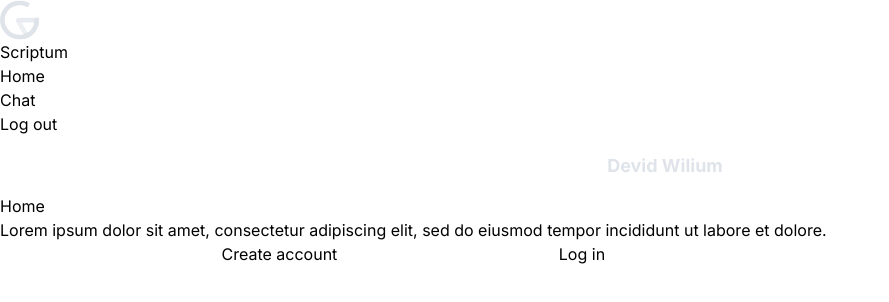
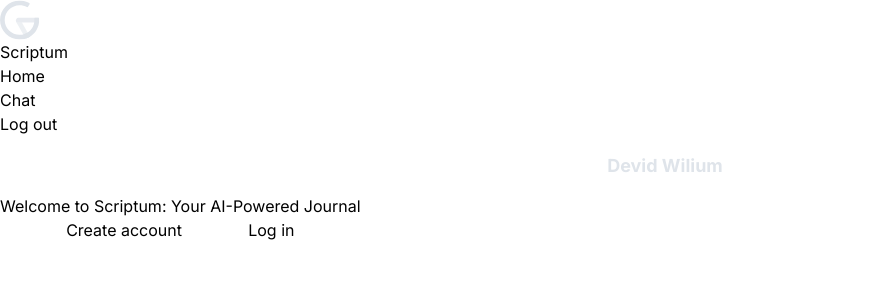
Before and after one commit to yanakolajara/Scriptum, a React (Vite) app in the folder client/: page / in a window 1280 px wide. Shown: the top 302 px of the page, without its empty margins (0-889 px from the left). Built offline with nearby package versions, Linux system fonts and the light colour scheme; no server answers.

Commit message:
feat(home): Replaced welcome placeholder

```diff
--- a/client/src/features/Home/Home.jsx
+++ b/client/src/features/Home/Home.jsx
@@ -1,6 +1,7 @@
 import React from 'react';
 import { useNavigate } from 'react-router-dom';
 import { useAuthContext } from '../../providers/auth.provider';
+import { Cta } from 'components/Cta';
 
 const tempStyle = {
   display: 'flex',
@@ -19,12 +20,7 @@ export default function Home() {
   return (
     <main style={tempStyle}>
       <article>
-        <h1>Home</h1>
-        <p>
-          Lorem ipsum dolor sit amet, consectetur adipiscing elit, sed do
-          eiusmod tempor incididunt ut labore et dolore.{' '}
-        </p>
-
+        <h1>Welcome to Scriptum: Your AI-Powered Journal</h1>
         <section
           style={{
             display: 'flex',
@@ -32,8 +28,8 @@ export default function Home() {
             justifyContent: 'space-evenly',
           }}
         >
-          <a href='/register'>Create account</a>
-          <a href='/login'>Log in</a>
+          <Cta>Create account</Cta>
+          <Cta>Log in</Cta>
         </section>
       </article>
       <article>{/* <img src='' alt='hero' /> */}</article>
```
